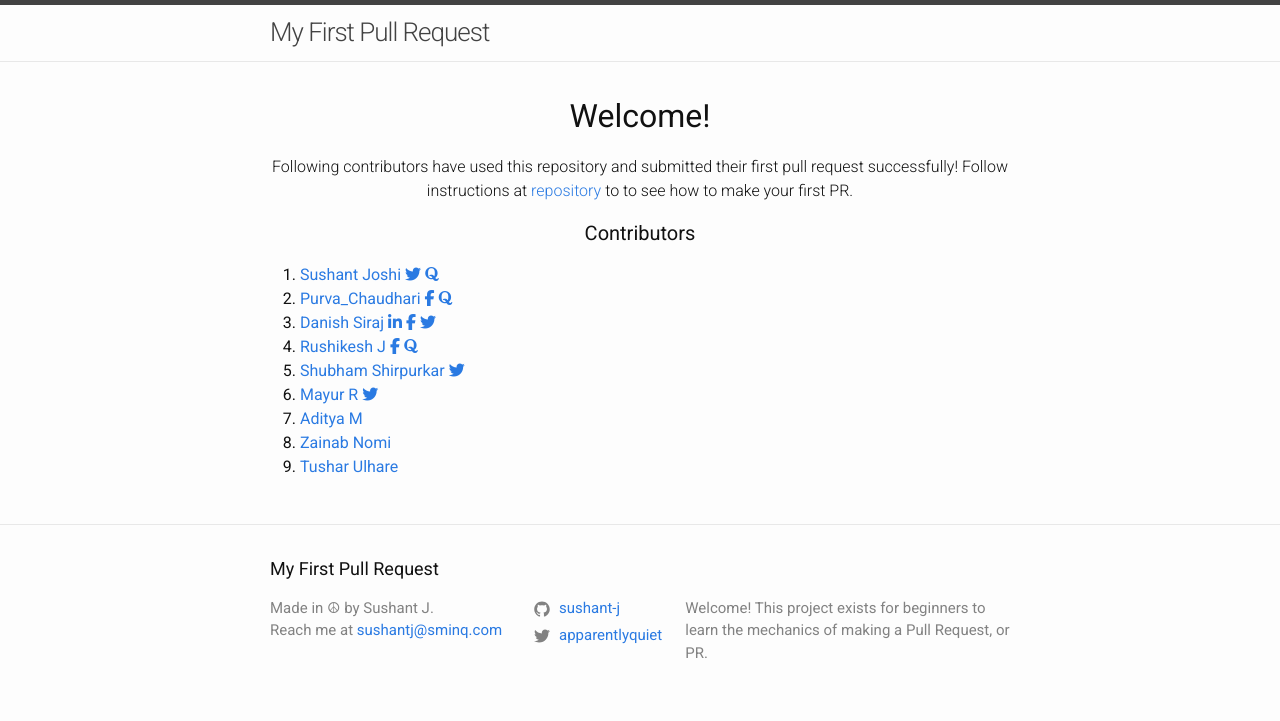
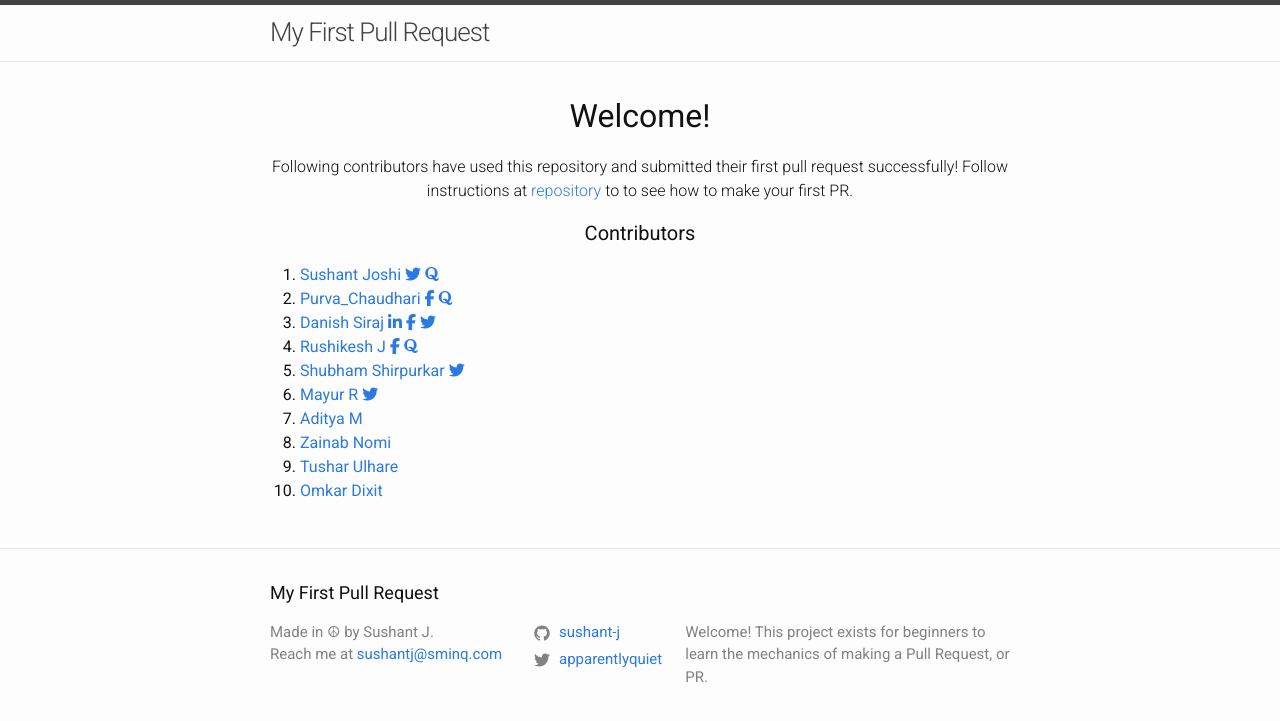
Before and after one commit to sushant-j/my-first-pull-request, a Jekyll site: the page built from index.md, in a window 1280 px wide. Shown: the top 721 px of the page. Built offline with Jekyll 4.4.1, drawn with Linux system fonts in a browser that asks for light colours; nearby versions of some CDN libraries.

Commit message:
Update home.html

```diff
--- a/_layouts/home.html
+++ b/_layouts/home.html
@@ -89,5 +89,10 @@ layout: default
         Tushar Ulhare
       </a>
     </li>
+     <li>
+      <a href="https://github.com/OmDx">
+        Omkar Dixit
+      </a>
+    </li>
   </ol>
 </div>
```
